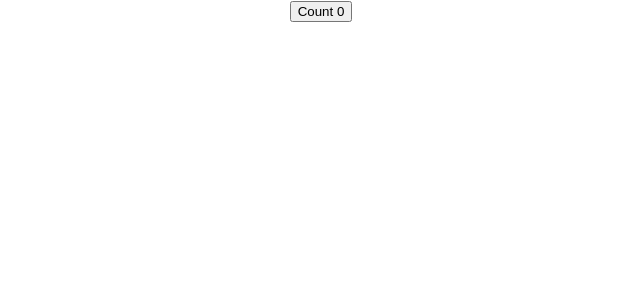
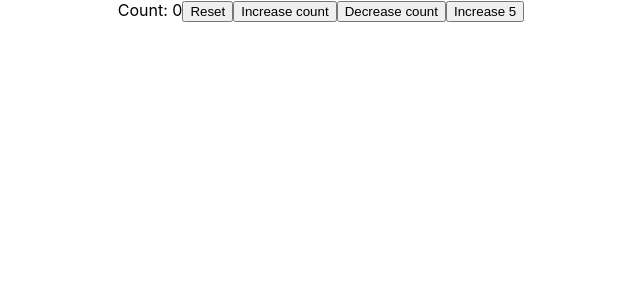
Before and after one commit to NeelCitrusbug/ReactHook, a React (Create React App) app: page / in a window 1280 px wide. Shown: the top 300 px of the page, without its empty margins (319-959 px from the left). Built offline with nearby package versions, Linux system fonts and the light colour scheme.

Commit message:
useState with previous state

```diff
--- a/src/App.js
+++ b/src/App.js
@@ -1,11 +1,13 @@
 import logo from './logo.svg';
 import './App.css';
 import HookCounter from './components/HookCounter'
+import HookCounterTwo from './components/HookCounterTwo'
 
 function App() {
   return (
     <div className="App">
-      <HookCounter/>
+      {/* <HookCounter/> */}
+      <HookCounterTwo/>
     </div>
   );
 }
--- /dev/null
+++ b/src/components/HookCounterTwo.js
@@ -0,0 +1,24 @@
+import React,{useState} from 'react';
+
+function HookCounterTwo(){
+    const initialCount = 0
+    const [count,setCount] = useState(initialCount)
+
+    const IncrementFive = () => {
+        for (let i = 0;i<5;i++){
+            setCount(prevCount => prevCount + 1)
+        }
+    }
+
+    return(
+        <div>
+            Count: {count}
+            <button onClick={()=>setCount(initialCount)}>Reset</button>
+            <button onClick={()=>setCount(prevCount => prevCount + 1)}>Increase count</button>
+            <button onClick={()=>setCount(prevCount => prevCount - 1)}>Decrease count</button>
+            <button onClick={IncrementFive}>Increase 5</button>
+        </div>
+    )
+}
+
+export default HookCounterTwo
```
